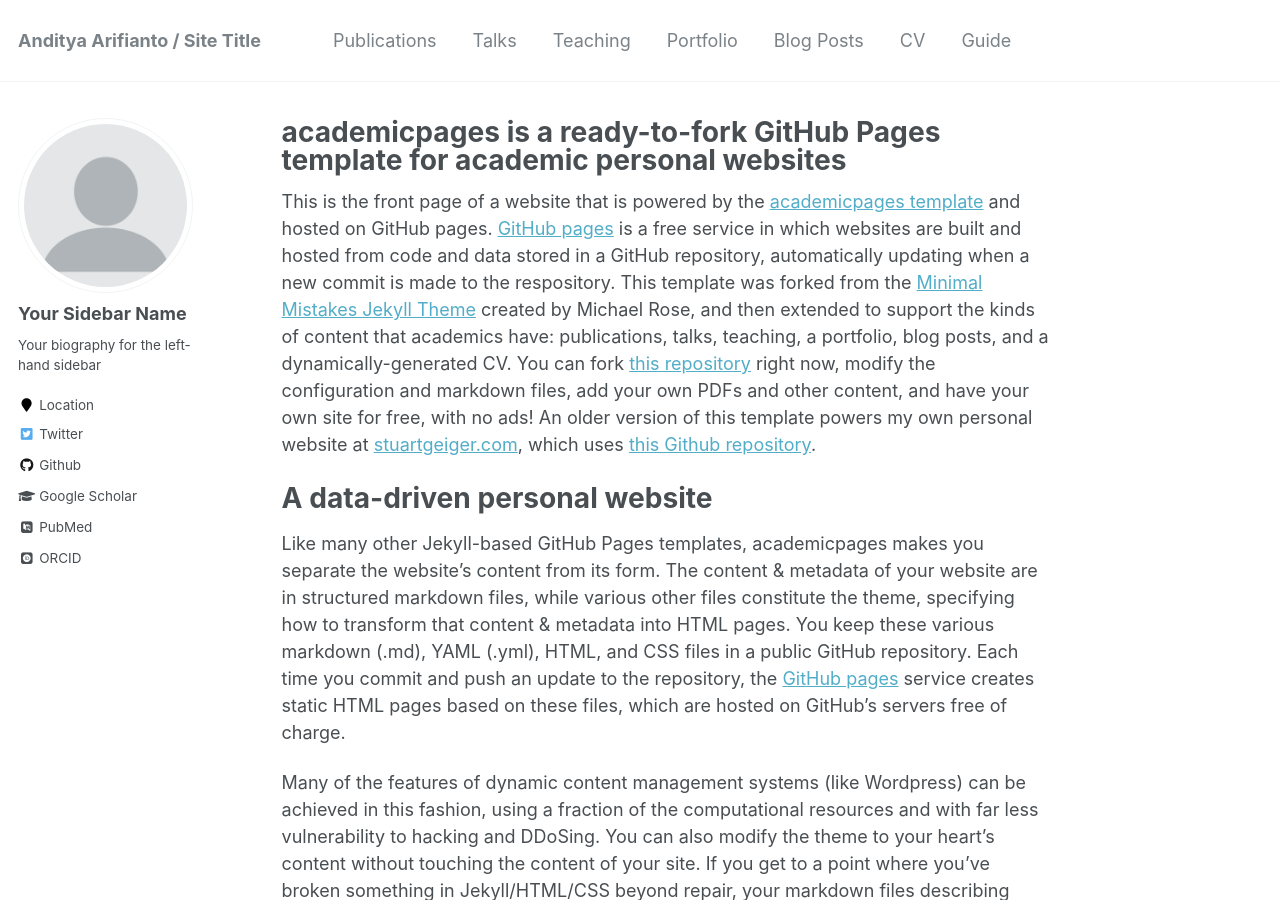
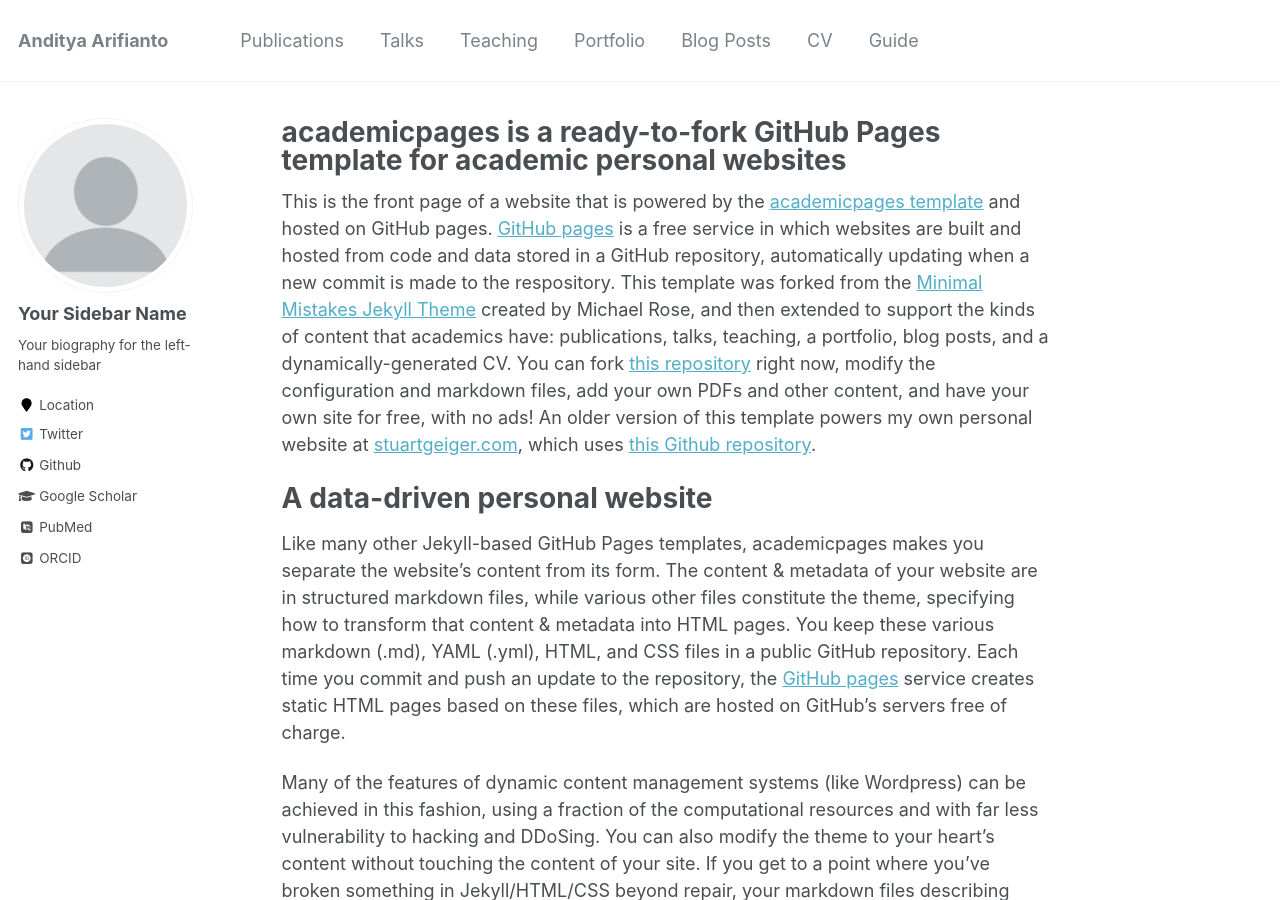
Before and after one commit to adf-telkomuniv/adf-telkomuniv.github.io, a Jekyll site: the page built from _pages/about.md, in a window 1280 px wide and 900 px high. Built offline with Jekyll 4.4.1, drawn with Linux system fonts in a browser that asks for light colours; some web fonts are replaced.

Commit message:
Update _config.yml

```diff
--- a/_config.yml
+++ b/_config.yml
@@ -7,7 +7,7 @@
 
 # Site Settings
 locale                   : "en-US"
-title                    : "Anditya Arifianto / Site Title"
+title                    : "Anditya Arifianto"
 title_separator          : "-"
 name                     : &name "Your Name"
 description              : &description "personal description"
```
